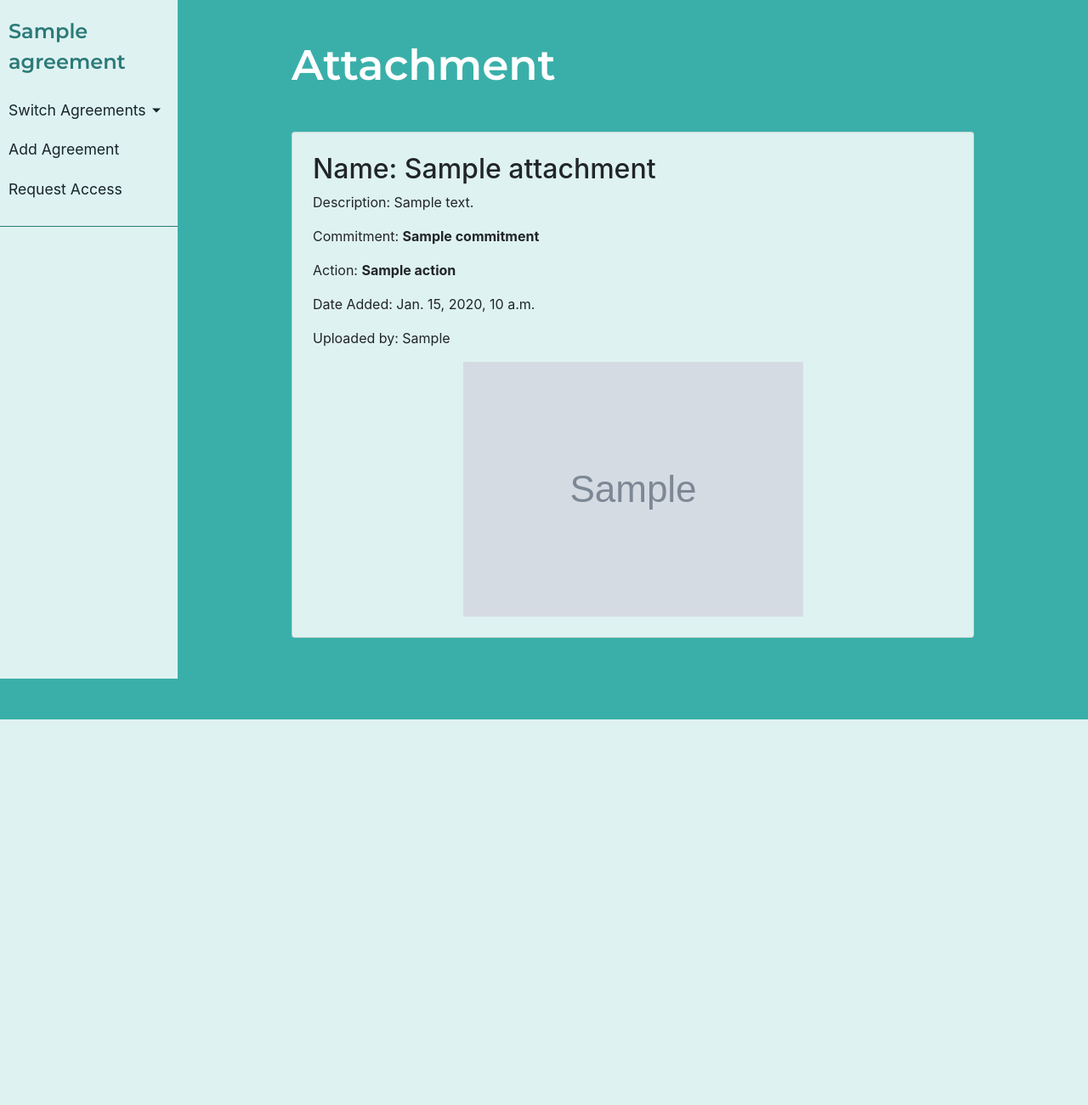
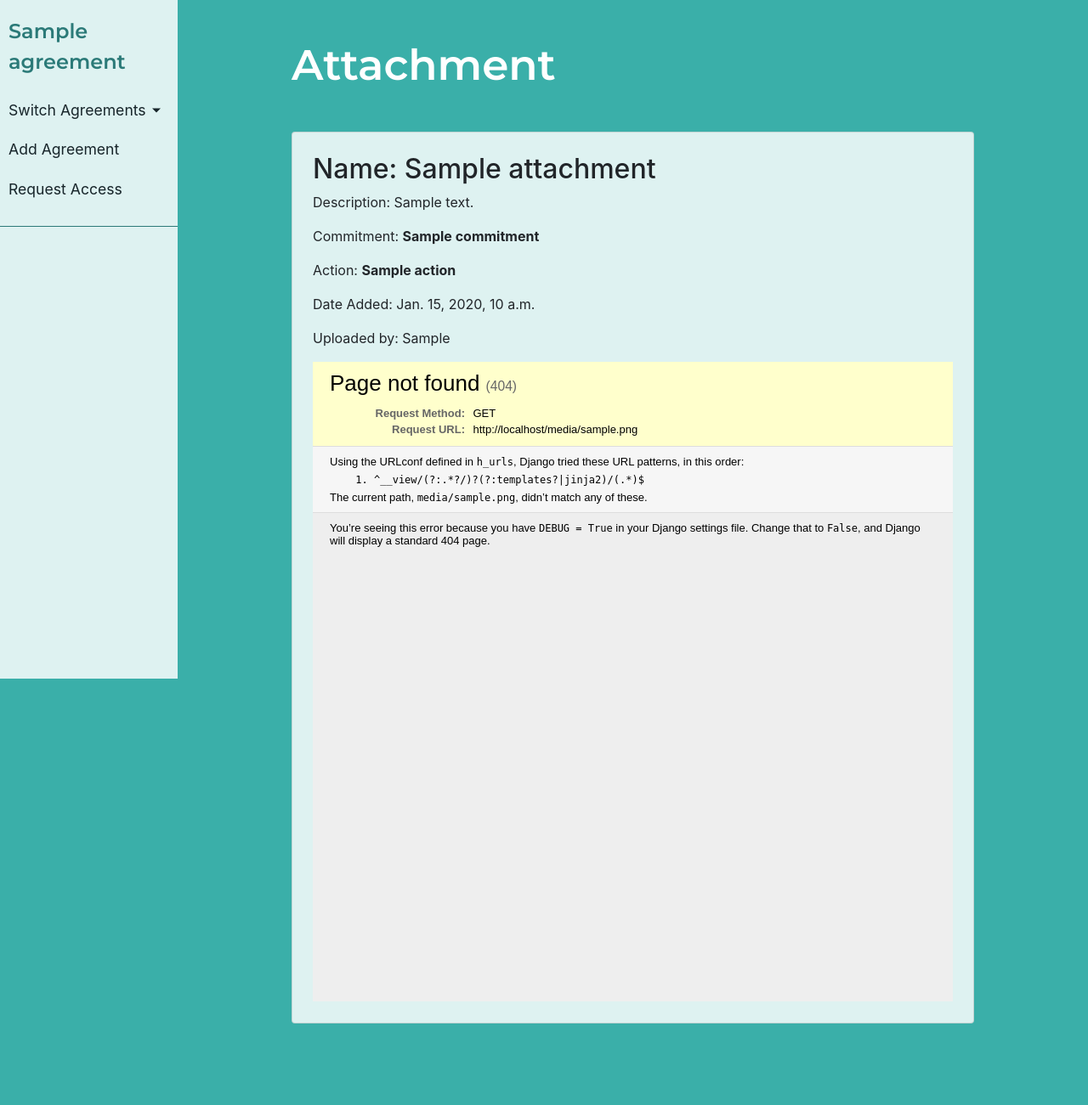
Before and after one commit to acounsel/lastmile, a Django app: template lastmile/templates/lastmile/attachment_detail.html in a window 1280 px wide. Shown: the part 57-1358 px from the top of the page at 85% size. Before the commit the page ends 904 px from the top, so only its background shows below. Run offline with Django 3.2, Linux system fonts and the light colour scheme; the template is opened without the code that fills it: most values are stand-ins (such as "Sample title", 1, 10 or a date in 2020); grey boxes marked "Sample" are stand-in pictures; some libraries are stand-ins or nearby versions.

Commit message:
pdf embeds in attachment_carousel and attachment_detail templates

```diff
--- a/lastmile/templates/addins/attachment_carousel.html
+++ b/lastmile/templates/addins/attachment_carousel.html
@@ -45,7 +45,11 @@
               <div class="carousel-item {% if forloop.first %}active{% endif %}">
                 <div class="col-12 col-sm-3">
                   <div class="card mb-2">
-                    <img width="900" height="1200" style="object-fit:cover;height:200px" class="d-block card-img-top" src="{{ attachment.file.url }}" alt="{{ attachment.name }}">
+                    {% if '.pdf' in attachment.file.name or '.PDF' in attachment.file.name %}
+                      <iframe width="900" height="1200" style="object-fit:cover;height:200px" class="embed-responsive-item d-block card-img-top" src="{{ attachment.file.url }}#view=Fit" alt="{{ attachment.name }}"></iframe>
+                    {% else %}
+                      <img width="900" height="1200" style="object-fit:cover;height:200px" class="d-block card-img-top" src="{{ attachment.file.url }}" alt="{{ attachment.name }}">
+                    {% endif %}
                     <div class="card-body">
                       <h4 class="card-title">{{ attachment.name }}</h4>
                       <p class="card-text"><small class="text-muted">{{ attachment.description|truncatechars:100 }}</small></p>
--- a/lastmile/templates/lastmile/attachment_detail.html
+++ b/lastmile/templates/lastmile/attachment_detail.html
@@ -9,8 +9,14 @@
     {% if attachment.action %}<p>Action: <a style="color:#212529" href="{% url 'action-detail' pk=attachment.action.id agreement=attachment.action.commitment.agreement.slug %}"><strong>{{ attachment.action.name }}</strong></a></p>{% endif %}
     <p>Date Added: {{ attachment.date_added }}</p>
     <p>Uploaded by: {{ attachment.uploaded_by }}</p>
-    <div class="mx-auto">
-        <img class="img-fluid" src="{{ attachment.file.url }}">
-    </div>
+    {% if '.pdf' or '.PDF' in attachment.file.name %}
+        <div class="embed-responsive embed-responsive-1by1">
+            <iframe class="embed-responsive-item" src="{{ attachment.file.url }}"></iframe>
+        </div>
+    {% else %}
+        <div class="mx-auto">
+            <img class="img-fluid" src="{{ attachment.file.url }}">
+        </div>
+    {% endif %}
 </div>
 {% endblock  %}
```
